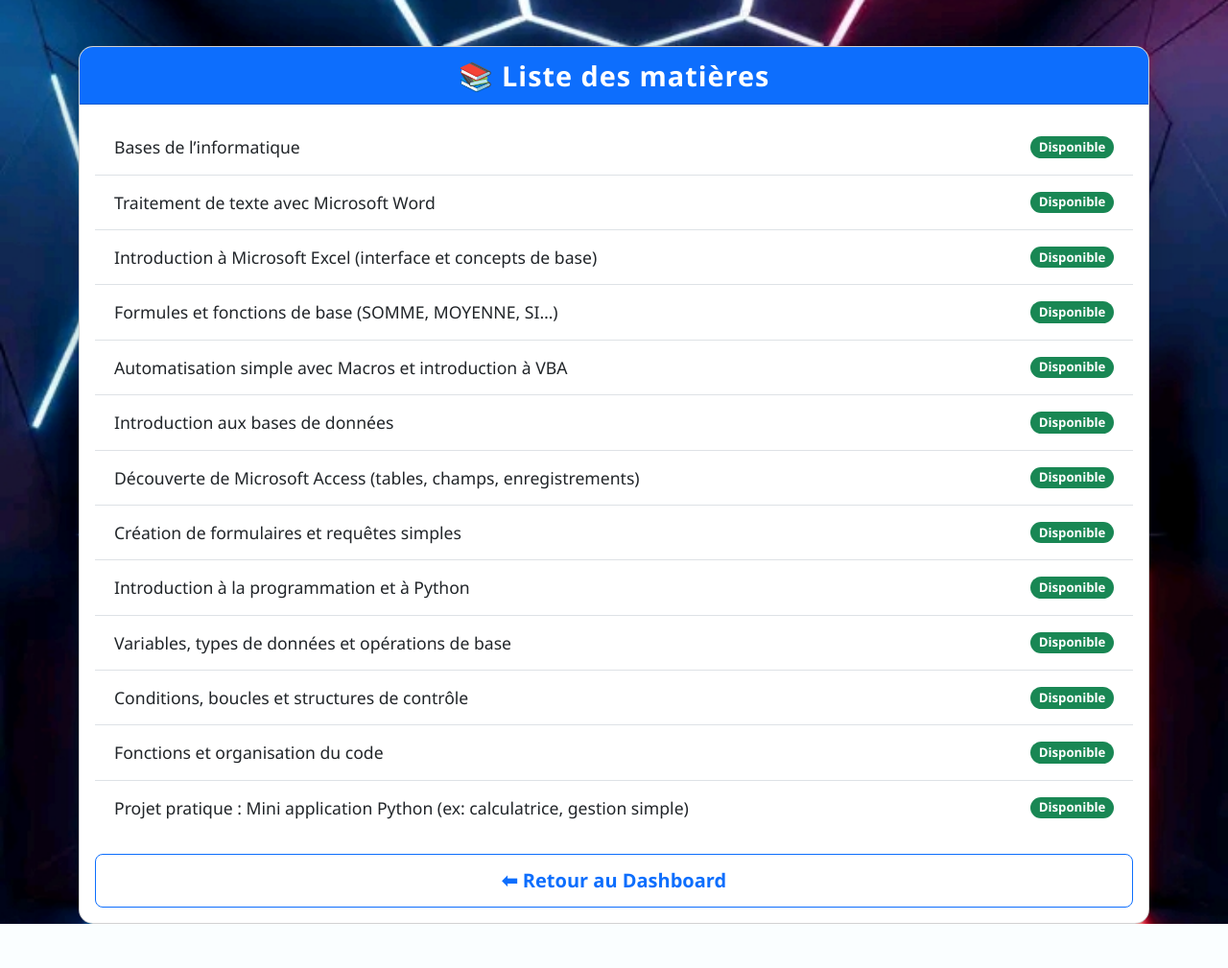
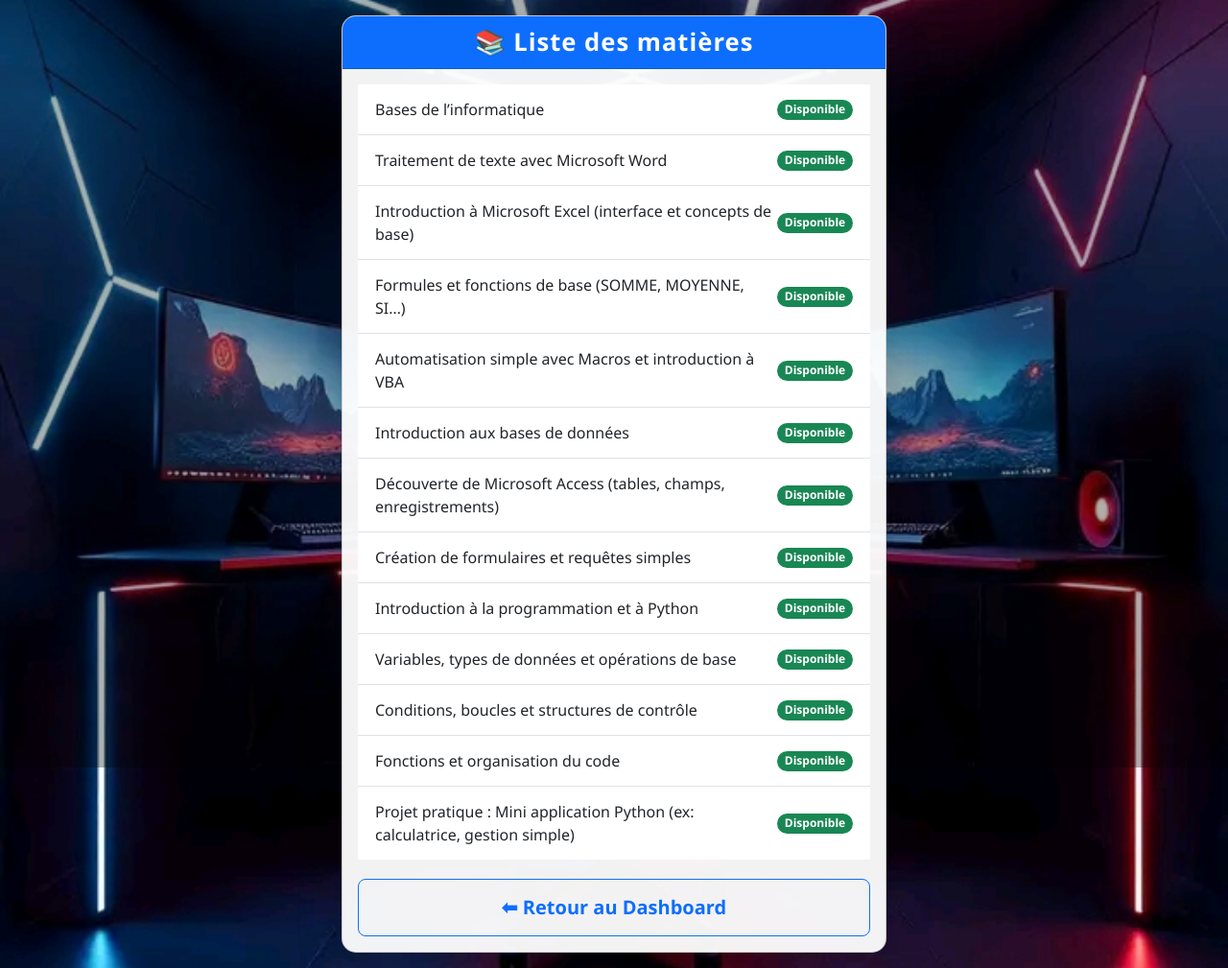
Before and after one commit to joel-piako5/joeformation, a Flask app: page /liste_matieres in a window 1280 px wide. Shown: the whole page at 96% size. Before the commit the page ends 963 px from the top, so only its background shows below. Run offline with Flask 3, Linux system fonts and the light colour scheme.

Commit message:
Update liste_matieres.html

```diff
--- a/templates/liste_matieres.html
+++ b/templates/liste_matieres.html
@@ -2,6 +2,7 @@
 <html lang="fr">
 <head>
     <meta charset="UTF-8">
+    <meta name="viewport" content="width=device-width, initial-scale=1.0">
     <title>Liste des matières</title>
     <!-- Lien Bootstrap -->
     <link href="https://cdn.jsdelivr.net/npm/bootstrap@5.3.0/dist/css/bootstrap.min.css" rel="stylesheet">
@@ -15,23 +16,43 @@
             background-repeat: no-repeat;
             min-height: 100vh;
             font-family: 'Segoe UI', sans-serif;
+            display: flex;
+            justify-content: center;
+            align-items: center;
+        }
+
+        /* Effet assombrissant derrière la carte */
+        .overlay {
+            position: absolute;
+            top: 0; left: 0;
+            width: 100%; height: 100%;
+            background: rgba(0,0,0,0.3);
+            z-index: 0;
+        }
+
+        .container {
+            position: relative;
+            z-index: 1;
+            width: 100%;
+            max-width: 600px;
         }
 
         .card {
             border-radius: 15px;
             overflow: hidden;
             animation: fadeIn 0.8s ease;
+            background: rgba(255,255,255,0.95); /* par défaut clair */
         }
 
         .card-header {
-            font-size: 1.8rem;
+            font-size: 1.6rem;
             font-weight: bold;
             letter-spacing: 1px;
         }
 
         .list-group-item {
-            font-size: 1.1rem;
-            padding: 15px 20px;
+            font-size: 1rem;
+            padding: 14px 18px;
             transition: all 0.3s ease;
         }
 
@@ -46,7 +67,7 @@
             margin-top: 20px;
             font-weight: bold;
             border-radius: 8px;
-            padding: 12px;
+            padding: 14px;
             transition: transform 0.2s ease, background 0.3s;
         }
 
@@ -60,11 +81,60 @@
             from { opacity: 0; transform: translateY(20px); }
             to { opacity: 1; transform: translateY(0); }
         }
+
+        /* 📱 Adaptation mobile */
+        @media (max-width: 600px) {
+            .card-header {
+                font-size: 1.4rem;
+            }
+            .list-group-item {
+                font-size: 0.95rem;
+            }
+            .btn-custom {
+                font-size: 1rem;
+                padding: 12px;
+            }
+        }
+
+        /* 🌙 Mode sombre automatique */
+        @media (prefers-color-scheme: dark) {
+            body {
+                background-image: url("{{ url_for('static', filename='upload/acc.jpg') }}");
+            }
+            .overlay {
+                background: rgba(0,0,0,0.6); /* plus sombre */
+            }
+            .card {
+                background: rgba(30,30,30,0.9);
+                color: #f1f1f1;
+            }
+            .card-header {
+                background: #0d6efd !important;
+                color: #fff !important;
+            }
+            .list-group-item {
+                background: rgba(40,40,40,0.9);
+                color: #f1f1f1;
+            }
+            .list-group-item:hover {
+                background: rgba(60,60,60,1);
+            }
+            .btn-custom {
+                border: 1px solid #0d6efd;
+                color: #0d6efd;
+            }
+            .btn-custom:hover {
+                background: #0d6efd;
+                color: #fff;
+            }
+        }
     </style>
 </head>
-<body class="d-flex justify-content-center align-items-center">
+<body>
+    <!-- Fond assombri -->
+    <div class="overlay"></div>
 
-    <div class="container mt-5">
+    <div class="container p-3">
         <div class="card shadow-lg">
             <div class="card-header bg-primary text-white text-center">
                 📚 Liste des matières
```
